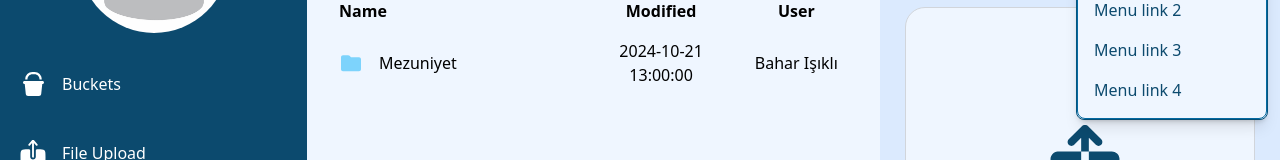
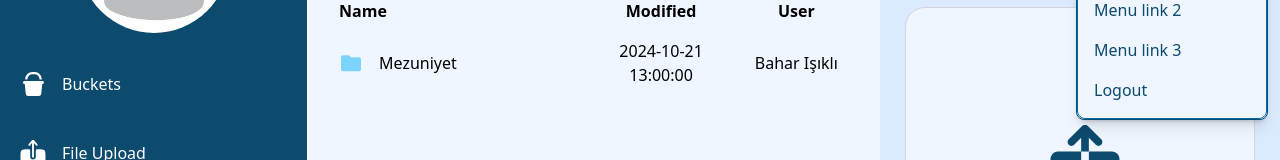
Before and after one commit to droplite-app/ui, a React (Vite) app: page / in a window 1280 px wide. Both pictures are taken after a click on the button 1252 px from the left and 43 px from the top of the page. Shown: the part 133-293 px from the top of the page. Built offline with nearby package versions, Linux system fonts and the light colour scheme.

Commit message:
logout buttons changed as active

```diff
--- a/src/components/Menus/MenuItem.tsx
+++ b/src/components/Menus/MenuItem.tsx
@@ -4,25 +4,24 @@ import classNames from "classnames";
 interface MenuItemProps {
   icon: React.ReactNode;
   text: string;
-  href: string;
+  href?: string;
   isActive?: boolean;
+  onClick?: () => void;
 }
 
-const MenuItem: React.FC<MenuItemProps> = ({ icon, text, href }) => {
-  // We are using the classNames library to combine class names
+const MenuItem: React.FC<MenuItemProps> = ({ icon, text, href, onClick }) => {
   const liClassName = classNames(
-    "flex items-center w-[307px] h-[69px] px-5 py-4 gap-4 bg-sky-900 text-white hover:bg-sky-700 transition-colors",
+    "flex items-center w-[307px] h-[69px] px-5 py-4 gap-4 bg-sky-900 text-white hover:bg-sky-700 transition-colors"
   );
 
   return (
-    <li className={liClassName}>
+    <li className={liClassName} onClick={onClick}>
       <a
-        href={href}
+        href={onClick ? "#" : href}
         className="flex items-center text-white no-underline w-full h-full"
       >
         <span>{icon}</span>
-        <span className="ml-4">{text}</span>{" "}
-        {/* adding space between text and icon */}
+        <span className="ml-4">{text}</span>
       </a>
     </li>
   );
--- a/src/components/Templates/DropdownMenu.tsx
+++ b/src/components/Templates/DropdownMenu.tsx
@@ -2,14 +2,15 @@ import React from "react";
 
 interface DropdownMenuProps {
   children: React.ReactNode;
+  onClick?: () => void;
 }
 
-const DropdownMenu: React.FC<DropdownMenuProps> = ({ children }) => {
+const DropdownMenu: React.FC<DropdownMenuProps> = ({ children, onClick }) => {
   return (
-    <div className="menu-item hover:bg-blue-100">
+    <div className="menu-item hover:bg-blue-100" onClick={onClick}>
       <a
         className="menu-link block px-4 py-2 text-sky-900 hover:text-sky-800"
-        href="#"
+        href={onClick ? "#" : undefined}
       >
         {children}
       </a>
--- a/src/components/Templates/Header.tsx
+++ b/src/components/Templates/Header.tsx
@@ -3,12 +3,22 @@ import SearchInput from "../Inputs/SearchInput";
 import Avatar from "../Panels/Avatar";
 import Dropdown from "../Buttons/DropdownButton";
 import DropdownMenu from "./DropdownMenu";
+import { useNavigate } from "react-router-dom";
 
 interface HeaderProps {
   className?: string;
 }
 
 const Header: React.FC<HeaderProps> = ({ className }) => {
+  const navigate = useNavigate();
+
+  const handleLogout = () => {
+    sessionStorage.removeItem("token");
+    sessionStorage.removeItem("userId");
+
+    navigate("/login");
+  };
+
   return (
     <div
       className={`w-full flex justify-between items-center lg:pt-8 pr-1 h-[60px] bg-transparent relative z-10 ${className}`}
@@ -22,7 +32,7 @@ const Header: React.FC<HeaderProps> = ({ className }) => {
           <DropdownMenu>Menu link 1</DropdownMenu>
           <DropdownMenu>Menu link 2</DropdownMenu>
           <DropdownMenu>Menu link 3</DropdownMenu>
-          <DropdownMenu>Menu link 4</DropdownMenu>
+          <DropdownMenu onClick={handleLogout}>Logout</DropdownMenu>
         </Dropdown>
       </div>
     </div>
--- a/src/components/Templates/SideBar.tsx
+++ b/src/components/Templates/SideBar.tsx
@@ -3,8 +3,18 @@ import Menu from "../Menus/Menu";
 import MenuItem from "../Menus/MenuItem";
 import UploadIcon from "../../assets/Icons/UploadIcon";
 import MobileMenuContainer from "../Menus/MobileMenuContainer";
+import { useNavigate } from "react-router-dom";
 
 const SideBar = () => {
+  const navigate = useNavigate();
+
+  const handleLogout = () => {
+    sessionStorage.removeItem("token");
+    sessionStorage.removeItem("userId");
+
+    navigate("/login");
+  };
+
   return (
     <aside className="flex md:flex-col md:justify-between w-full md:w-[307px] h-auto md:h-screen bg-sky-900 text-white fixed bottom-0 md:static p-2 md:p-0 md:top-0 left-0 md:left-auto md:overflow-y-auto">
       <div className="hidden md:flex md:justify-center md:items-center mt-4 pb-4">
@@ -15,7 +25,7 @@ const SideBar = () => {
       </div>
       <div className="mt-auto hidden md:block">
         <MenuItem icon={<UploadIcon />} text="Settings" href="#settings" />
-        <MenuItem icon={<UploadIcon />} text="Logout" href="#logout" />
+        <MenuItem icon={<UploadIcon />} text="Logout" onClick={handleLogout} />
       </div>
       <div className="md:hidden flex justify-around w-full bg-blue-900">
         <MobileMenuContainer />
```
